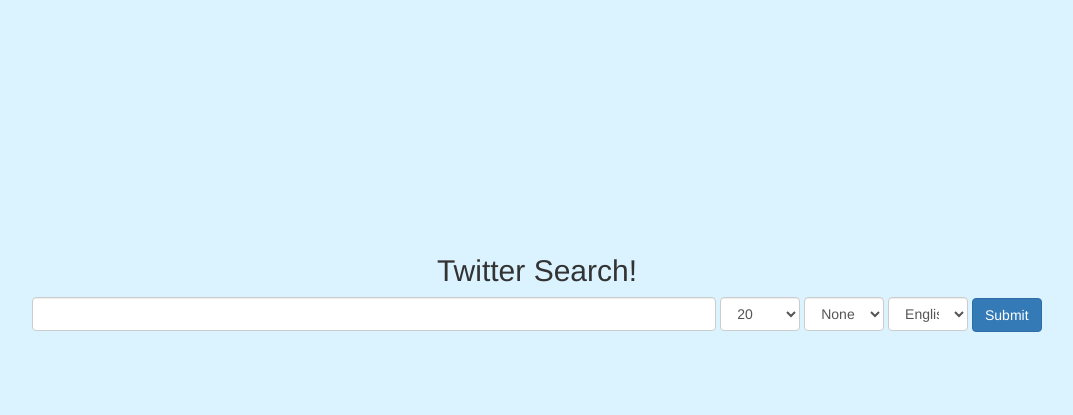
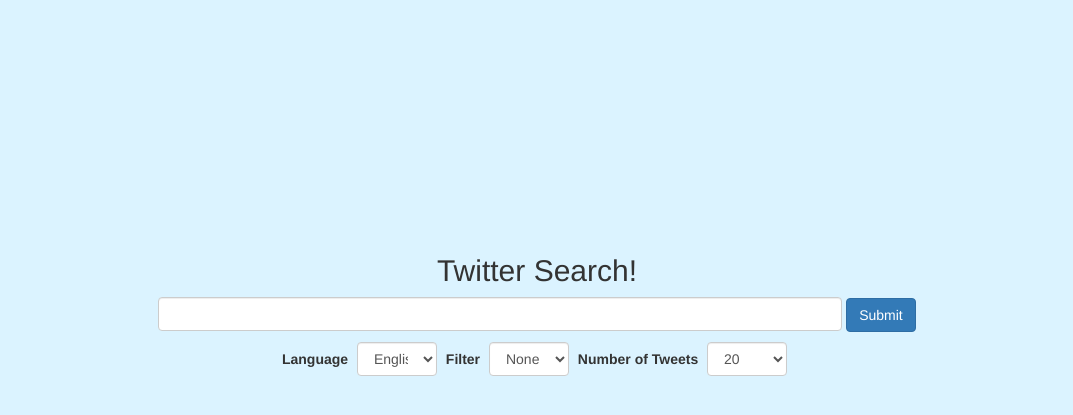
Before and after one commit to kelseyoo14/twitter_search, a Flask app: page / in a window 1280 px wide. Shown: the top 415 px of the page, without its empty margins (103-1176 px from the left). Run offline with Flask 2, Linux system fonts and the light colour scheme; some libraries are stand-ins or nearby versions.

Commit message:
cleaned up code, updated requirements.txt

```diff
--- a/requirements.txt
+++ b/requirements.txt
@@ -1,8 +1,14 @@
 click==6.6
 Flask==0.11.1
+Flask-SQLAlchemy==2.1
 itsdangerous==0.24
 Jinja2==2.8
 MarkupSafe==0.23
+oauthlib==1.1.2
 requests==2.10.0
+requests-oauthlib==0.6.1
+six==1.10.0
 SQLAlchemy==1.0.13
+tweepy==3.5.0
+urllib3==1.16
 Werkzeug==0.11.10
--- a/server.py
+++ b/server.py
@@ -1,10 +1,5 @@
-from flask import Flask, request, render_template, session, flash
-from flask import redirect as flaskredirect
-from flask_sqlalchemy import SQLAlchemy
-import requests
+from flask import Flask, request, render_template
 import os
-import json
-import base64
 import tweepy
 
 CONSUMER_KEY = os.environ['CONSUMER_KEY']
@@ -14,17 +9,11 @@ ACCESS_TOKEN_SECRET = os.environ['ACCESS_TOKEN_SECRET']
 
 app = Flask(__name__)
 
-# Required to use Flask sessions and the debug toolbar
-app.config['SECRET_KEY'] = os.environ.get("FLASK_SECRET_KEY", "abcdef")
+app.secret_key = "SecretKey!"
 
 auth = tweepy.AppAuthHandler(CONSUMER_KEY, CONSUMER_SECRET)
-# auth.secure = True
-# auth.set_access_token(ACCESS_TOKEN, ACCESS_TOKEN_SECRET)
 
 api = tweepy.API(auth)
-
-# print(api)
-# print '************************************'
 
 
 @app.route('/')
@@ -43,9 +32,6 @@ def search_twitter():
     number_of_tweets = request.args.get('number-of-tweets')
     language = request.args.get('language')
 
-    # print search_terms, tweet_filter, number_of_tweets, language
-    # print '***********************************************************************'
-
     if tweet_filter:
         search_terms = '%s filter:%s' % (original_search_terms, tweet_filter)
     else:
@@ -55,9 +41,9 @@ def search_twitter():
 
     hashtags = {}
 
-    for i, tweet in enumerate(tweet_search):
+    for tweet in tweet_search:
         tweet = tweet.text.split()
-        for j, word in enumerate(tweet):
+        for word in tweet:
             if word[0] == '#':
                 if word in hashtags:
                     hashtags[word] += 1
@@ -74,8 +60,3 @@ if __name__ == "__main__":
 
     context = ('server-files/yourserver.crt', 'server-files/yourserver.key')
     app.run(ssl_context=context)
-
-    # DEBUG = "NO_DEBUG" not in os.environ
-    # PORT = int(os.environ.get("PORT", 5000))
-
-    # app.run(host="0.0.0.0", port=PORT, debug=DEBUG)
--- a/static/css/main.css
+++ b/static/css/main.css
@@ -1,6 +1,3 @@
-/*Put search bar in middle of page*/
-
- /*On results page, put results on left 2/3rds, and put hashtags on right 1/3rd*/
 body {
     background-color: #dbf3ff;
 }
@@ -33,6 +30,10 @@ body {
 
 #search-container input[type='text'] {
     width: 60%;
+}
+
+#search-form select {
+    margin: 10px 5px 0 5px;
 }
 
 #search-results-container {
--- a/templates/homepage.html
+++ b/templates/homepage.html
@@ -14,29 +14,11 @@
                 <div id='search-container' class='col-md-12'>
                     <h2>Twitter Search!</h2>
                     <form id='search-form' action='/results'>
-                        <input type='text' name='search_terms' class='form-control' id='search-terms' required>
-<!--                         <br>
-                        <br> -->
-                        <select name='number-of-tweets' class='form-control' id='number-of-tweets-select'>
-                            <option value='10'>10</option>
-                            <option value='20' selected >20</option>
-                            <option value='30'>30</option>
-                            <option value='40'>40</option>
-                            <option value='50'>50</option>
-                            <option value='60'>60</option>
-                            <option value='70'>70</option>
-                            <option value='80'>80</option>
-                            <option value='90'>90</option>
-                            <option value='100'>100</option>
-                        </select>
-                        <select name='filter' class='form-control' id='filter-select'>
-                            <option value=''>None</option>
-                            <option value='safe'>Safe</option>
-                            <option value='images'>Images</option>
-                            <option value='image'>links</option>
-                            <option value='media'>Media</option>
-                        </select>
-                        <select name='language' class='form-control' id='language-select'>
+                        <input type='text' name='search_terms' class='form-control' required>
+                        <input type='submit' value='Submit' class='btn btn-primary'>
+                        <br>
+                        <label for='language'>Language</label>
+                        <select name='language' class='form-control'>
                             <option value='ar'>Arabic</option>
                             <option value='da'>Danish</option>
                             <option value='nl'>Dutch</option>
@@ -66,9 +48,27 @@
                             <option value='tr'>Turkish</option>
                             <option value='ur'>Urdu</option>
                         </select>
-<!--                         <br>
-                        <br> -->
-                        <input type='submit' value='Submit' class='btn btn-primary'>
+                        <label for='filter'>Filter</label>
+                        <select name='filter' class='form-control'>
+                            <option value=''>None</option>
+                            <option value='safe'>Safe</option>
+                            <option value='links'>Links</option>
+                            <option value='images'>Images</option>
+                            <option value='media'>Media</option>
+                        </select>
+                        <label for='number-of-tweets'>Number of Tweets</label>
+                        <select name='number-of-tweets' class='form-control'>
+                            <option value='10'>10</option>
+                            <option value='20' selected >20</option>
+                            <option value='30'>30</option>
+                            <option value='40'>40</option>
+                            <option value='50'>50</option>
+                            <option value='60'>60</option>
+                            <option value='70'>70</option>
+                            <option value='80'>80</option>
+                            <option value='90'>90</option>
+                            <option value='100'>100</option>
+                        </select>
                     </form>
                 </div>
             </div>
@@ -76,7 +76,6 @@
         <script src="../static/js/bootstrap.min.js"></script>
         <script src="../static/js/linkify.min.js"></script>
         <script src="../static/js/linkify-jquery.min.js"></script>
-        <script type="text/javascript" src="../static/js/main.js"></script>
     </body>
 
 </html>
--- a/templates/results.html
+++ b/templates/results.html
@@ -14,6 +14,7 @@
                 <div id='search-results-container' class='col-sm-10'>
                     <h2 id='tweet-title'>Tweets</h2> <span>search = '{{ search_terms }}'</span>
                     <a href='/' id='new-search'>New Search</a>
+                    {% if tweet_search %}
                         {% for tweet in tweet_search %}
                             <div class='tweet-container'>
                                 <p><b>{{ tweet.author._json['name'] }}</b> @{{ tweet.author._json['screen_name'] }}</p>
@@ -21,6 +22,9 @@
                                 <p>Favorites: {{ tweet.favorite_count }}<p>
                             </div>
                         {% endfor %}
+                    {% else %}
+                        <p>No Results Matched Your Search. Try a New Search!</p>
+                    {% endif %}
                 </div>
                 <div id='hashtags-container' class='col-sm-2'>
                     <h4>#hashtag Count</h4>
```
Lines whose indentation alone changed are shown as unchanged.
